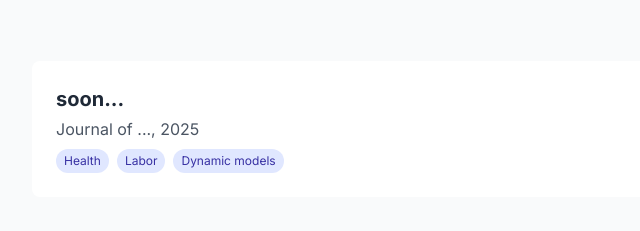
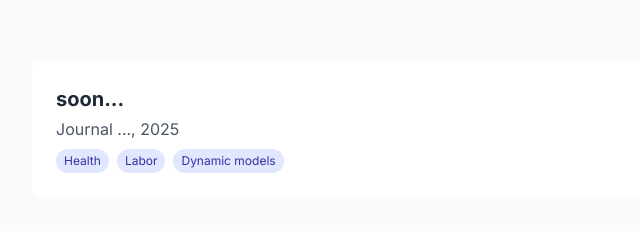
Before and after one commit to Mronaldmandela/mrm, a plain HTML site: page index.html in a window 1280 px wide. Shown: the part 3049-3280 px from the top of the page, 0-640 px from the left. Drawn offline with nearby package versions, Linux system fonts and the light colour scheme.

Commit message:
Update index.html

```diff
--- a/index.html
+++ b/index.html
@@ -564,7 +564,7 @@
                         <div class="flex flex-col md:flex-row md:items-center md:justify-between">
                             <div class="mb-4 md:mb-0">
                                 <h4 class="text-xl font-bold text-gray-800 mb-1">soon...</h4>
-                                <p class="text-gray-600 mb-2">Journal of ..., 2025</p>
+                                <p class="text-gray-600 mb-2">Journal ..., 2025</p>
                                 <div class="flex flex-wrap gap-2">
                                     <span class="px-2 py-1 bg-indigo-100 text-indigo-800 text-xs rounded-full">Health</span>
                                     <span class="px-2 py-1 bg-indigo-100 text-indigo-800 text-xs rounded-full">Labor</span>
```
